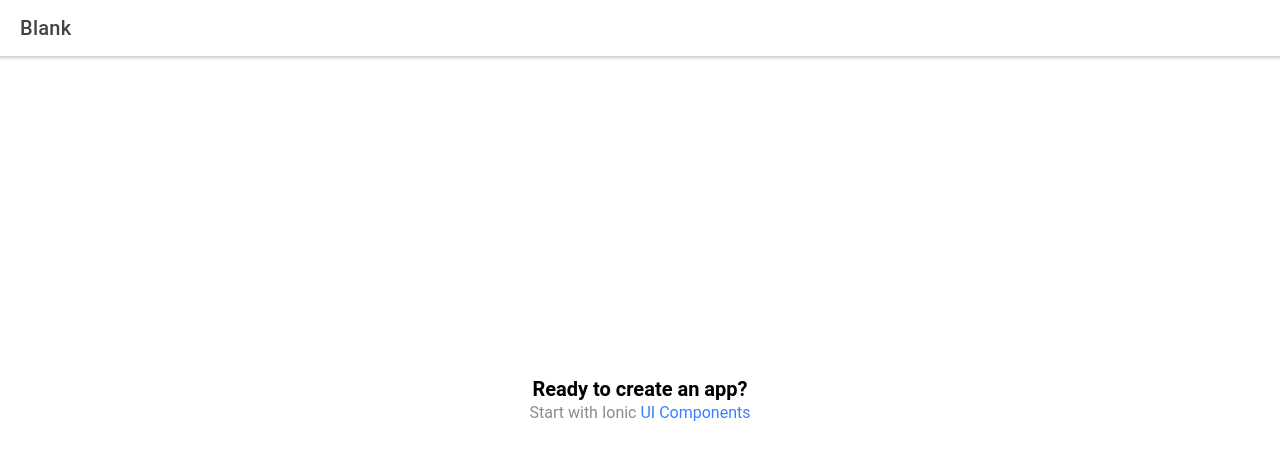
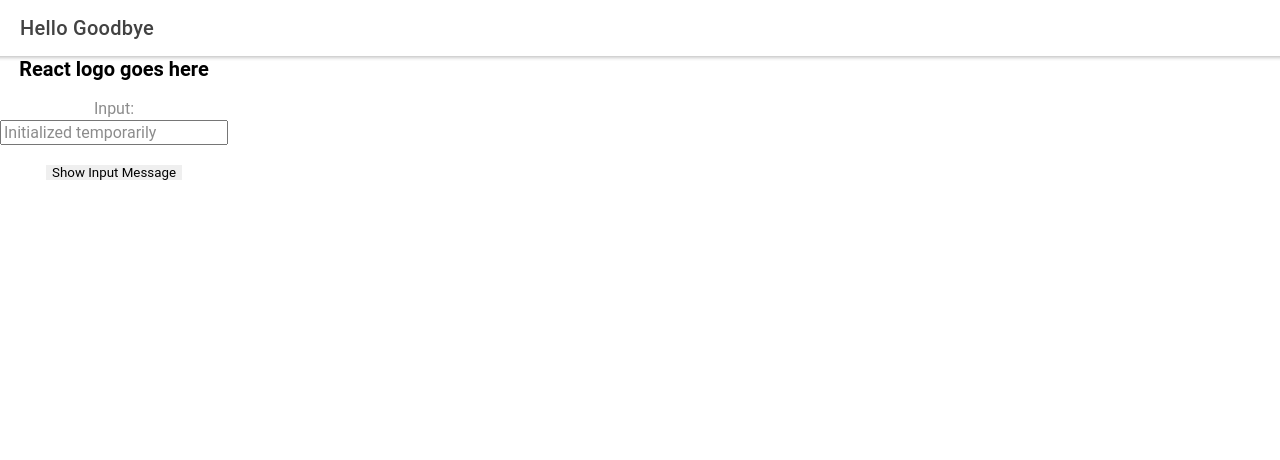
Before and after one commit to DonStegall/hello-goodbye-react-ionic-v1, a React (Create React App) app: page /home in a window 1280 px wide. Shown: the top 460 px of the page. Built offline with nearby package versions, Linux system fonts and the light colour scheme.

Commit message:
first working HelloGoodbyeComponent with button and input with handlers

```diff
--- /dev/null
+++ b/src/components/HelloGoodbye.css
@@ -0,0 +1,29 @@
+/* .container {
+  text-align: center;
+  position: absolute;
+  left: 20;
+  right: 0;
+  top: 50%;
+  transform: translateY(-50%);
+} */
+
+.container {
+  text-align: center;
+  position: absolute;
+  left: 20;
+}
+
+.container strong {
+  font-size: 20px;
+  line-height: 26px;
+}
+
+.container p {
+  font-size: 16px;
+  line-height: 22px;
+  color: #8c8c8c;
+}
+
+.container a {
+  text-decoration: none;
+}
--- /dev/null
+++ b/src/components/HelloGoodbyeComponent.tsx
@@ -0,0 +1,87 @@
+import React, { Component } from 'react';
+// import logo from './logo.svg';
+import './HelloGoodbye.css';
+
+
+/// problem with this FC is the event handler and state / props
+
+// interface ContainerProps {
+//   textInput : string;
+// }
+
+// const HelloGoodbyeContainer: React.FC<ContainerProps> = ({textInput}) => {
+
+//   const handleClickMessage = MouseEvent => {
+//     alert(event.target.value);
+//   }
+
+//   return (
+//     <div className="container">
+//       <strong>Hello Goodbye React Ionic V1</strong>
+//       <p>{textInput}</p>
+//       <p>
+//           <button value={textInput} onClick={handleClickMessage}>Show Input Message</button>
+//         </p>
+//     </div>
+//   );
+// };
+
+// export default HelloGoodbyeContainer;
+
+
+// class HelloGoodbyeContainer extends Component<any, any> {
+//   constructor(props: any){
+//     super(props);
+//     this.state = {value: ''};
+// }
+
+//   public render() {
+//       return (
+//           <div>
+//             <strong>Hello Goodbye React Ionic V1 - Component</strong>
+//           </div>
+//       );
+//   }
+// }
+
+// export default HelloGoodbyeContainer;
+
+
+class HelloGoodbyeComponent extends Component<any, any> {
+  constructor(props: any){
+    super(props);
+    this.state = {value: 'Initialized temporarily'};
+  }
+
+  handleChange(event:any) {
+    this.setState({value: event.target.value});
+  }
+
+  handleClickMessage = () => {
+    alert(this.state.value);
+  }
+
+  render() {
+      return (
+          <div className="container">
+            <strong>React logo goes here</strong>
+
+            <p>
+              <label>
+                Input:<br></br>
+                <input type="text" value={this.state.value} onChange={this.handleChange.bind(this)} />
+              </label>
+            </p>
+
+            <p>
+              <button onClick={this.handleClickMessage}>Show Input Message</button>
+            </p>
+
+
+        </div>
+      );
+  }
+
+}
+
+export default HelloGoodbyeComponent;
--- a/src/pages/Home.tsx
+++ b/src/pages/Home.tsx
@@ -1,6 +1,7 @@
 import { IonContent, IonHeader, IonPage, IonTitle, IonToolbar } from '@ionic/react';
 import React from 'react';
-import ExploreContainer from '../components/ExploreContainer';
+// import ExploreContainer from '../components/ExploreContainer';
+import HelloGoodbyeComponent from '../components/HelloGoodbyeComponent';
 import './Home.css';
 
 const Home: React.FC = () => {
@@ -8,16 +9,17 @@ const Home: React.FC = () => {
     <IonPage>
       <IonHeader>
         <IonToolbar>
-          <IonTitle>Blank</IonTitle>
+          <IonTitle>Hello Goodbye</IonTitle>
         </IonToolbar>
       </IonHeader>
       <IonContent fullscreen>
         <IonHeader collapse="condense">
           <IonToolbar>
-            <IonTitle size="large">Blank</IonTitle>
+            <IonTitle size="large">Hello Goodbye</IonTitle>
           </IonToolbar>
         </IonHeader>
-        <ExploreContainer />
+        <HelloGoodbyeComponent />
+        {/* <HelloGoodbyeContainer textInput={"Hello Donald"} /> */}
       </IonContent>
     </IonPage>
   );
```
